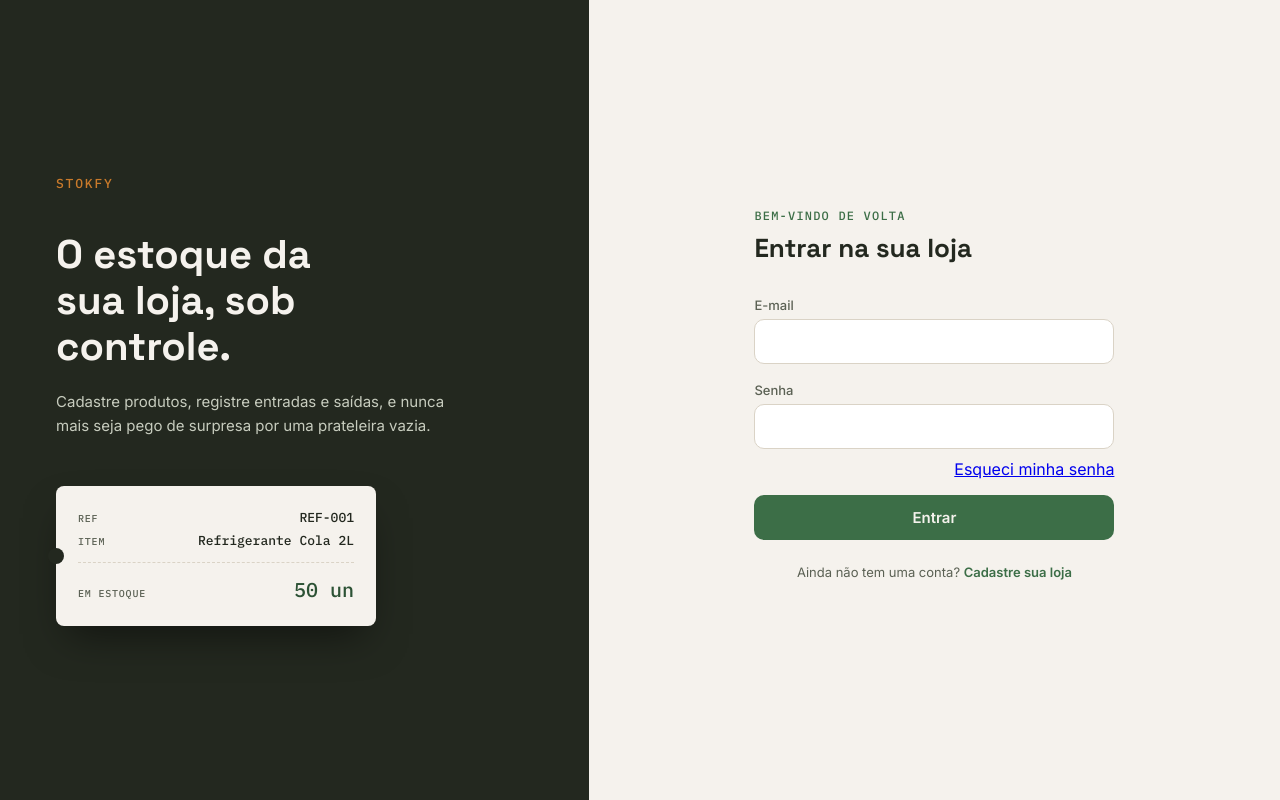
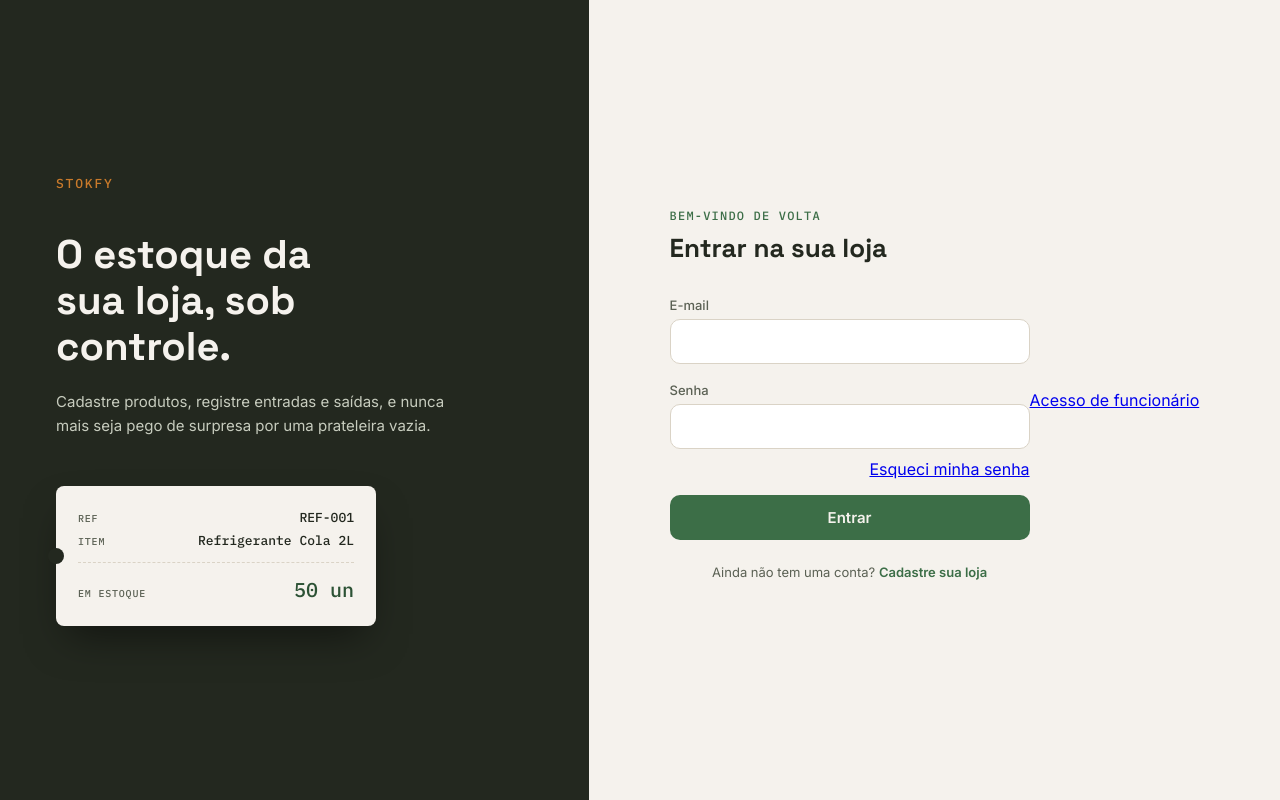
Before and after one commit to gabriielfortunato/StockHub, a FastAPI app: page /login in a window 1280 px wide. Run offline with FastAPI, Linux system fonts and the light colour scheme.

Commit message:
Add employee login entry point

```diff
--- a/app/templates/login.html
+++ b/app/templates/login.html
@@ -28,6 +28,7 @@
             <button type="submit" class="btn-primary" id="submit-btn">Entrar</button>
             <p class="auth-form__footer">Ainda não tem uma conta? <a href="/cadastro">Cadastre sua loja</a></p>
         </form>
+<p><a href="/login-funcionario">Acesso de funcionário</a></p>
     </main>
 </div>
 <script src="/static/js/login.js"></script>
```
